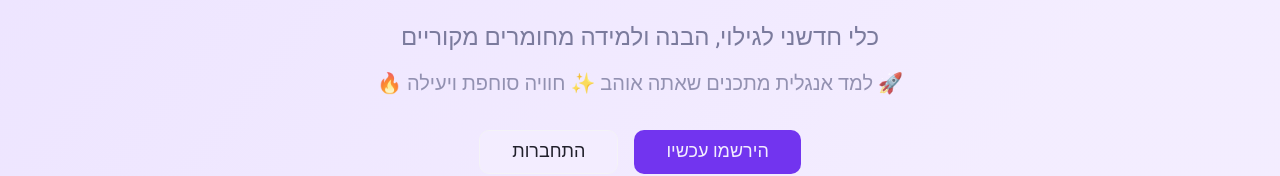
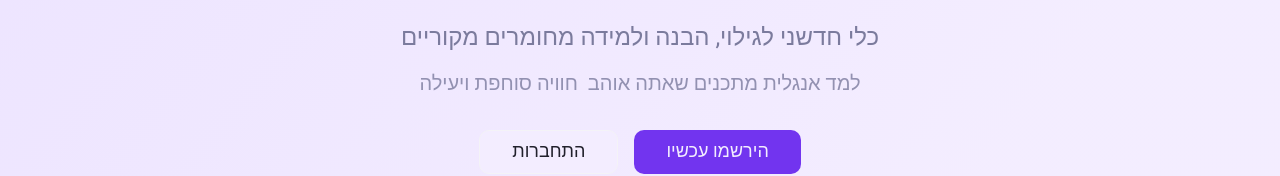
Before and after one commit to SSSHMUEL/lingua-hebrew-flow, a React (Vite) app: page / in a window 1280 px wide. Shown: the part 279-455 px from the top of the page. Built offline with nearby package versions, Linux system fonts and the light colour scheme.

Commit message:
Visual edit in Lovable
Edited UI in Lovable

```diff
--- a/src/pages/Index.tsx
+++ b/src/pages/Index.tsx
@@ -75,9 +75,7 @@ const Index = () => {
             <p className="text-xl md:text-2xl text-muted-foreground mb-4">
               כלי חדשני לגילוי, הבנה ולמידה מחומרים מקוריים
             </p>
-            <p className="text-lg md:text-xl text-muted-foreground/80 mb-8">
-              🚀 למד אנגלית מתכנים שאתה אוהב ✨ חוויה סוחפת ויעילה 🔥
-            </p>
+            <p className="text-lg md:text-xl text-muted-foreground/80 mb-8"> למד אנגלית מתכנים שאתה אוהב  חוויה סוחפת ויעילה </p>
 
             {user ? <div className="bg-card rounded-lg p-6 shadow-lg mb-8 max-w-md mx-auto">
                 <h3 className="text-lg font-semibold mb-4">שלום, {user.email}!</h3>
```
